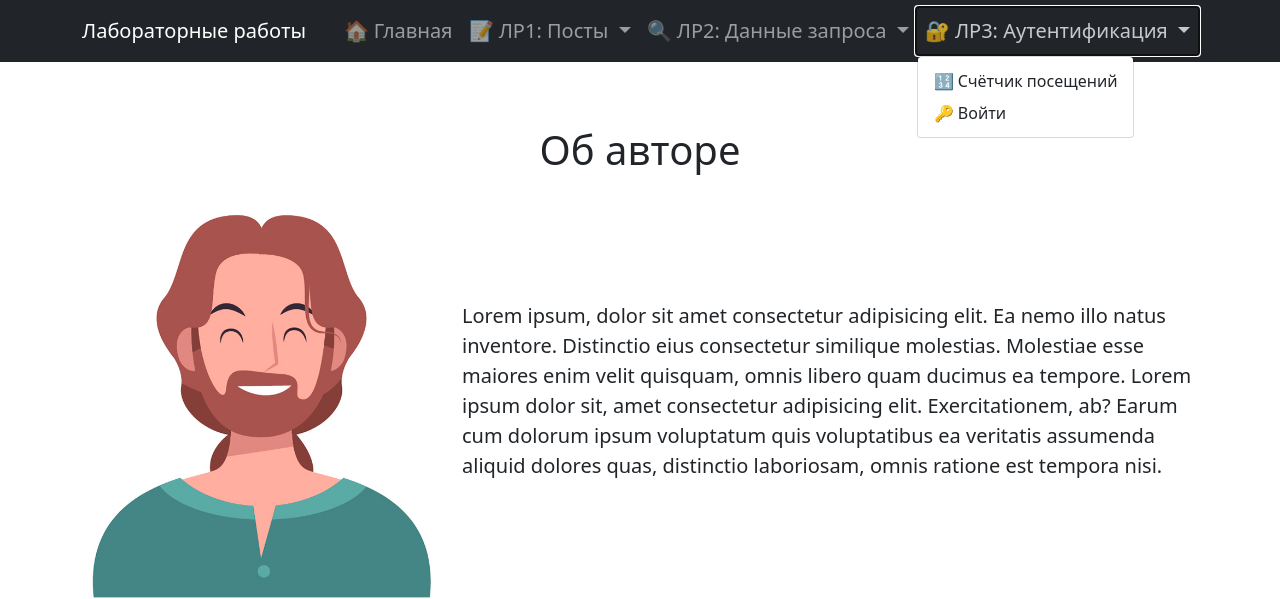
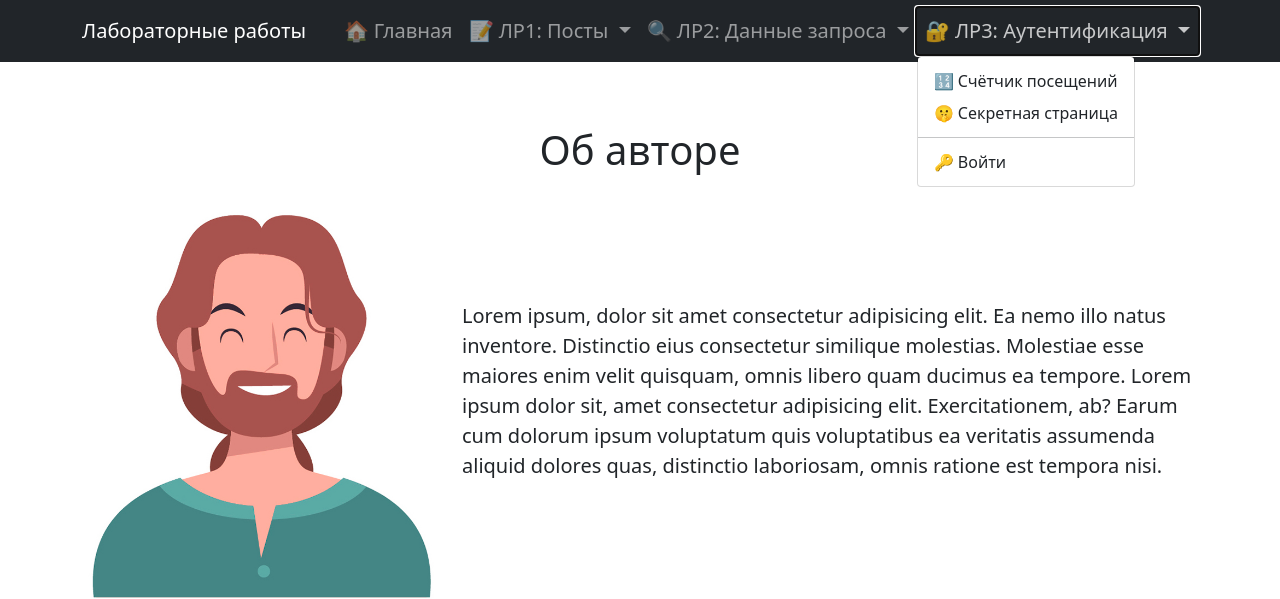
Before and after one commit to annamakarrenko/lab1-web-app, a Flask app: page /about in a window 1280 px wide, after a click on "🔐 ЛР3: Аутентификация". Shown: the top 599 px of the page. Run offline with Flask 3, Linux system fonts and the light colour scheme.

Commit message:
Complete Lab3

```diff
--- a/templates/base.html
+++ b/templates/base.html
@@ -53,9 +53,11 @@
                 </a>
                 <ul class="dropdown-menu">
                   <li><a class="dropdown-item" href="{{ url_for('visit_counter') }}">🔢 Счётчик посещений</a></li>
+                  <!-- Секретная страница видна всем -->
+                  <li><a class="dropdown-item" href="{{ url_for('secret_page') }}">🤫 Секретная страница</a></li>
+                  <li><hr class="dropdown-divider"></li>
+                  <!-- Аутентификация -->
                   {% if current_user.is_authenticated %}
-                    <li><a class="dropdown-item" href="{{ url_for('secret_page') }}">🤫 Секретная страница</a></li>
-                    <li><hr class="dropdown-divider"></li>
                     <li><a class="dropdown-item text-success" href="{{ url_for('logout') }}">🚪 Выйти ({{ current_user.username }})</a></li>
                   {% else %}
                     <li><a class="dropdown-item" href="{{ url_for('login') }}">🔑 Войти</a></li>
```
